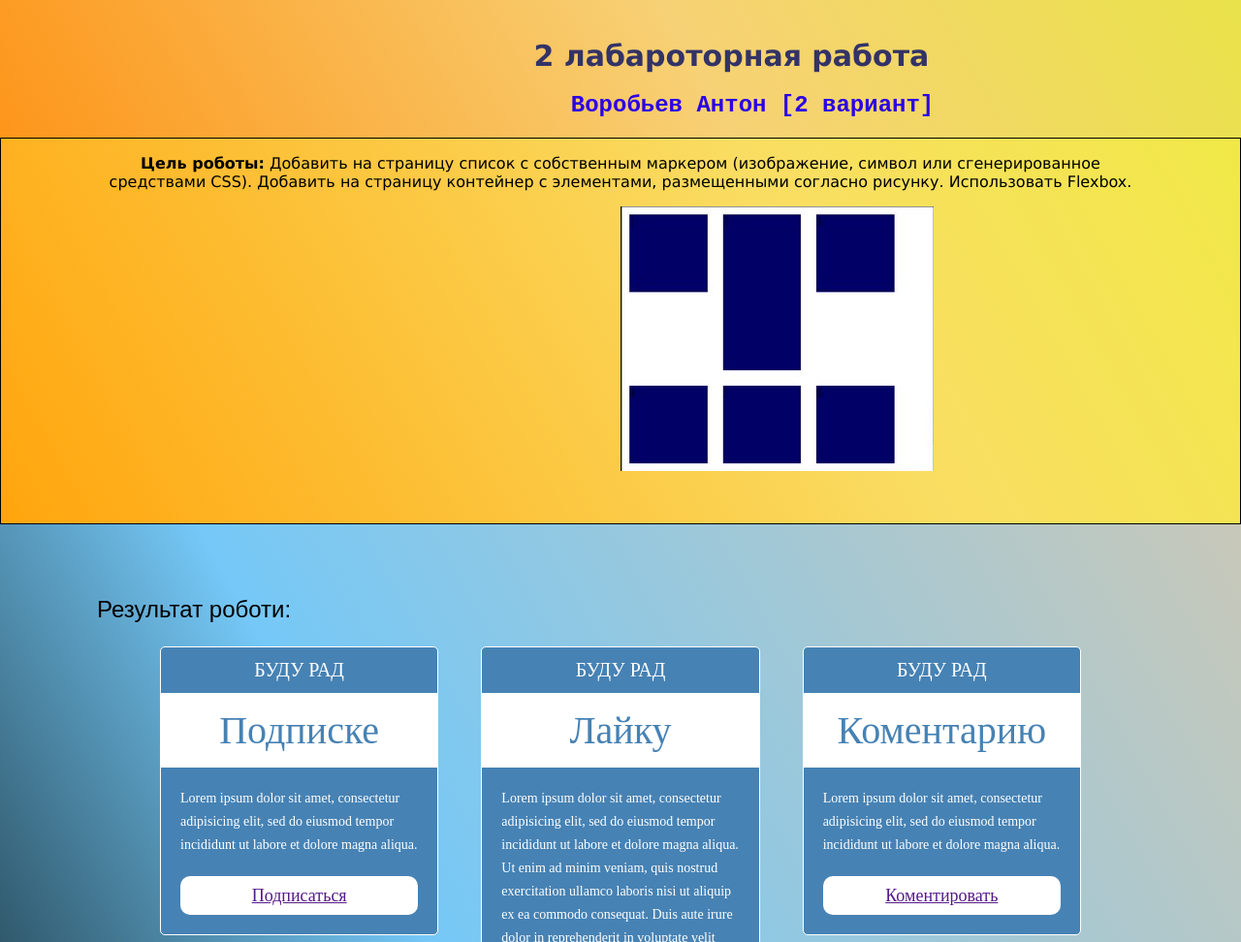
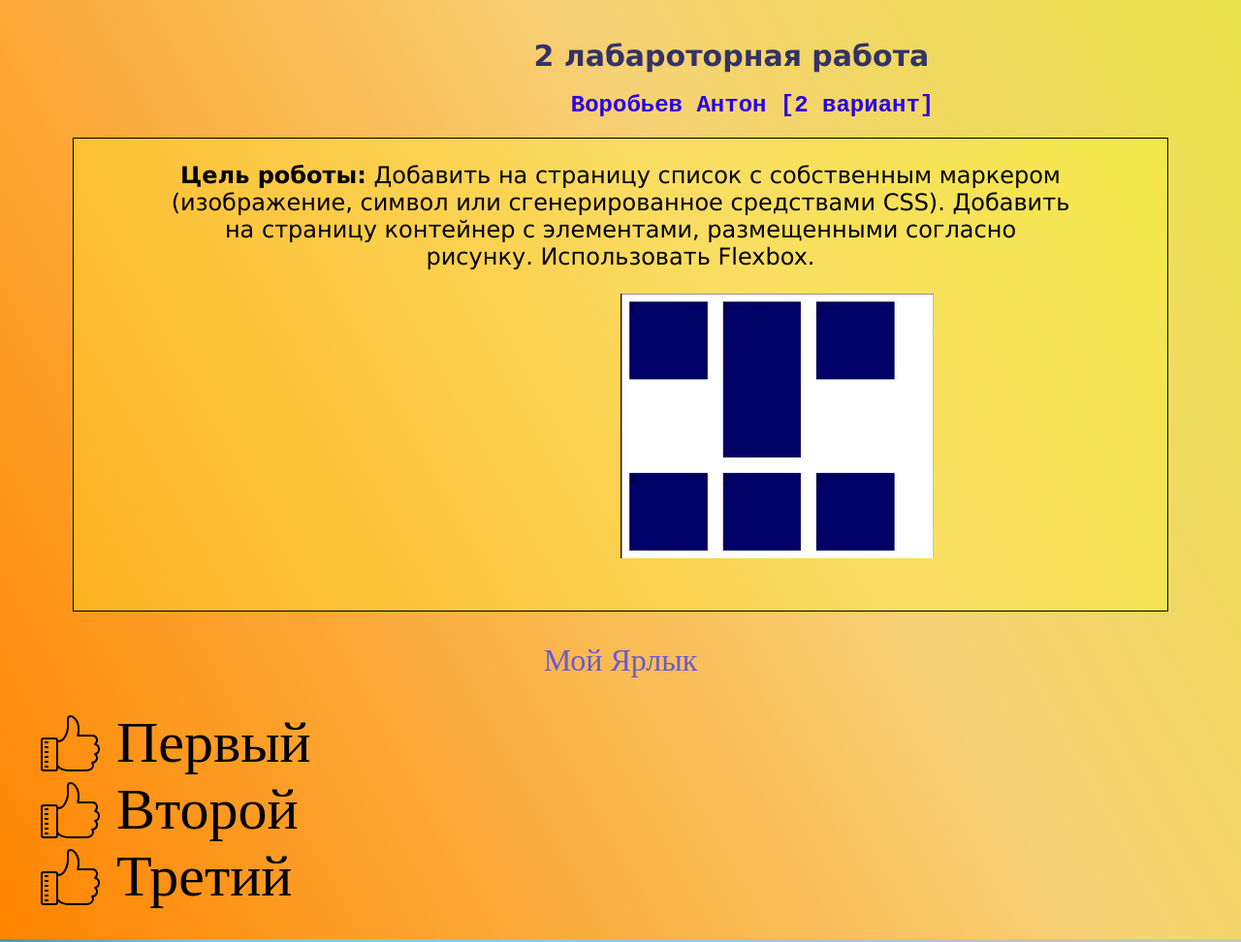
Before and after one commit to KriksalisProgrammer/2lbCss, a plain HTML site: page index.html in a window 1280 px wide. Shown: the top 972 px of the page at 97% size. Drawn offline with Linux system fonts and the light colour scheme.

Commit message:
добавид список

```diff
--- a/index.html
+++ b/index.html
@@ -5,7 +5,7 @@
   <title>Css_labs</title>
   <link rel="stylesheet" type="text/css" href="style.css">
   <style>
-  	h1
+  	.FirstGround h1
   	{
   	font-size: 30px;
     font-family: Verdana, Arial, Helvetica, sans-serif;
@@ -24,6 +24,14 @@
 Добавить на страницу контейнер с элементами, размещенными согласно рисунку. Использовать Flexbox.</p>
 	<img class="imgflex" src="flex.png">
 	</div>
+    <div class="Row1">
+      <p>Мой Ярлык</p>
+    <ul class="hilist">
+      <li>Первый</li>
+      <li>Второй</li>
+      <li>Третий</li>
+    </ul>
+      </div>
 </div>
 <div class="vertical">
 	<p>Результат роботи:</p>
--- a/style.css
+++ b/style.css
@@ -6,7 +6,7 @@ body
 p.st
 {
 	font-family:  Verdana, Arial, Helvetica, sans-serif;
-	font-size: 16px;
+	font-size: 24px;
 	margin-left: 100px;
 	margin-right: 100px;
 	text-align: center;
@@ -25,6 +25,8 @@ img.imgflex
 {
 	background: #ff34;
 	border: 1px solid black;
+	margin-left: 75px;
+	margin-right: 75px;
 }
 
 .FirstGround
@@ -32,12 +34,6 @@ img.imgflex
 	padding-top: 20px;
 	background: rgb(233,226,74);
 	background: linear-gradient(241deg, rgba(233,226,74,1) 0%, rgba(247,209,117,1) 38%, rgba(255,132,0,1) 100%);
-}
-p
-{
-	font-size:24px;
-	margin-left:50px;
-	font-family: Gill Sans Extrabold, sans-serif;
 }
 .vertical
 {
@@ -53,6 +49,13 @@ p
 {
 	background: rgb(200,200,185);
 background: linear-gradient(241deg, rgba(200,200,185,1) 0%, rgba(117,200,247,1) 59%, rgba(1,13,13,1) 100%);
+}
+.vertical p
+{
+	font-size:32px;
+	margin: 0;
+	padding-bottom: 20px;
+	font-family: Gill Sans Extrabold, sans-serif;
 }
 .container
 {
@@ -106,3 +109,22 @@ background: linear-gradient(241deg, rgba(200,200,185,1) 0%, rgba(117,200,247,1)
 	background: white;
 	font-size: 18px;
 }
+.hilist
+{
+	font-size: 60px;
+	margin: 0;
+	padding-bottom: 30px;
+}
+.hilist li
+{
+	 list-style: none;
+	 background: url(icon.svg) no-repeat 0 4px;
+	 padding-left: 80px;
+}
+
+.Row1 p
+{
+	text-align: center;
+	font-size: 32px;
+	color: #6A5ACD;
+}
```
Also changed, not shown: icon.svg (added).
